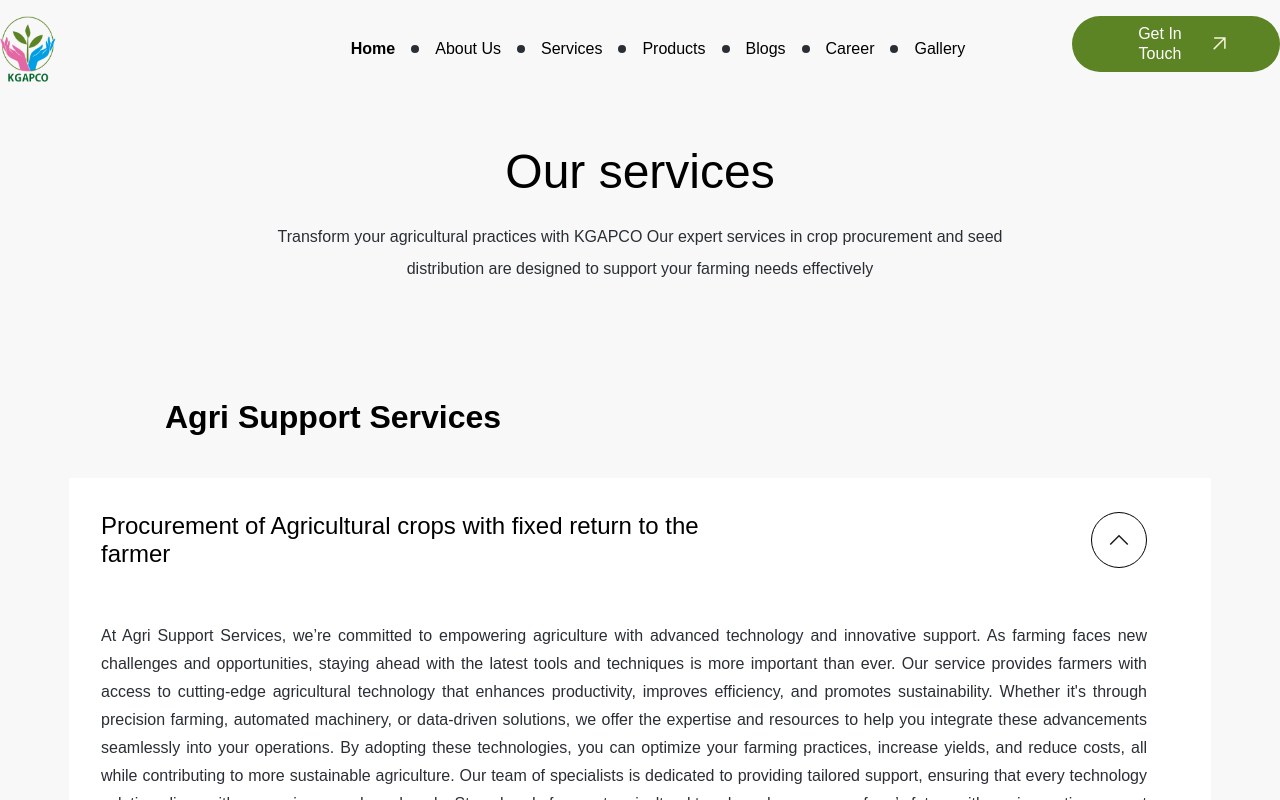
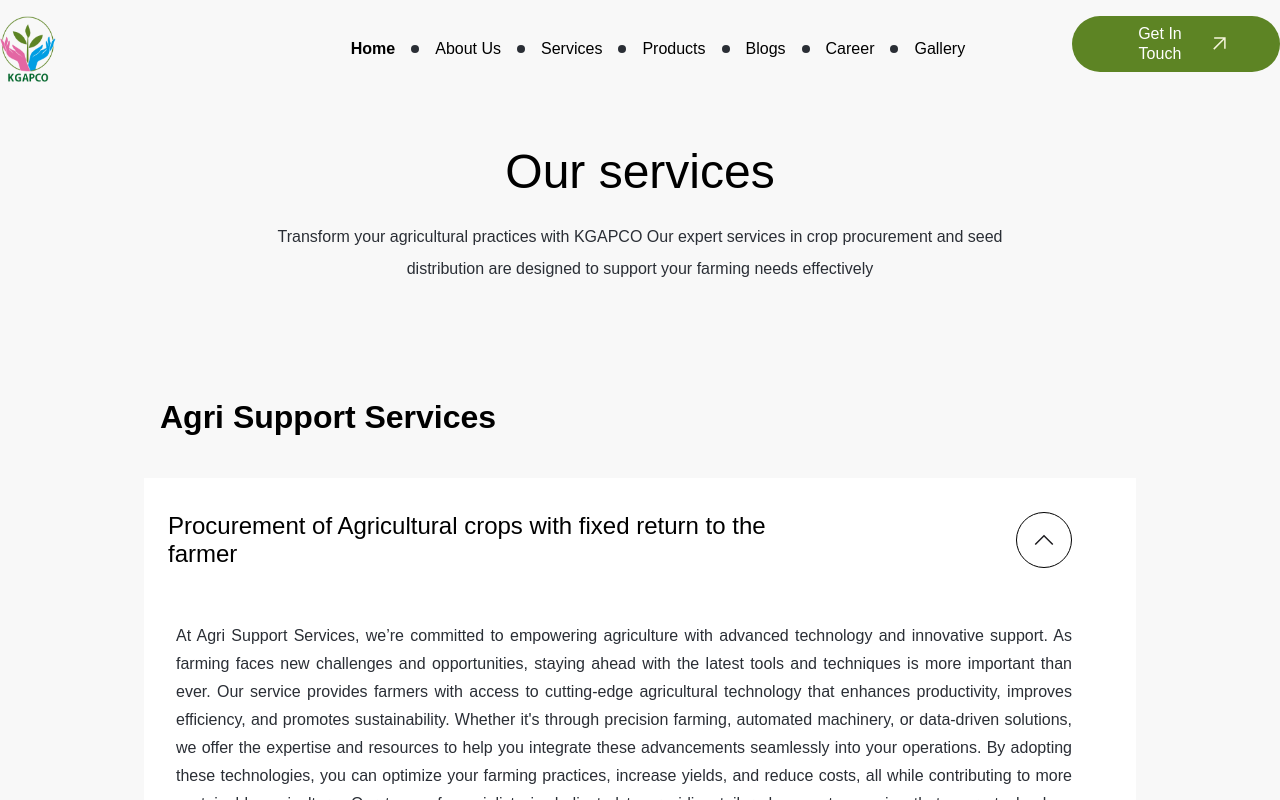
Before and after one commit to Vaishak2/Kerala_Agricultural_Producer_Firm, a React (Create React App) app: page /services in a window 1280 px wide. Both pictures are taken after a click on the element 640 px from the left and 540 px from the top of the page. Shown: the top 800 px of the page. Built offline with nearby package versions, Linux system fonts and the light colour scheme.

Commit message:
commit service page

```diff
--- a/src/Pages/ServicesPage/ServicesPage.js
+++ b/src/Pages/ServicesPage/ServicesPage.js
@@ -73,8 +73,8 @@ function ServicesPage() {
     };
 
     return (
-        <div>
-            <div className='sm:w-[798px] w-[396px] sm:mx-auto ml-4 sm:mt-10'>
+        <div className='sm:px-16 px-4'>
+            <div className='sm:w-[798px] w-full sm:mx-auto sm:mt-10'>
                 <div className='sm:text-[48px] text-[32px] sm:font-medium sm:leading-[99px] leading-[99px]'>Our services</div>
                 <p className='sm:text-[16px] text-[16px] sm:font-light sm:leading-8 leading-[28px] text-[#2A2E35]'>
                     Transform your agricultural practices with KGAPCO Our expert services in crop
@@ -83,16 +83,16 @@ function ServicesPage() {
                 </p>
             </div>
             {servicesData.sections.map((section, sectionIndex) => (
-                <div className='' key={sectionIndex}>
+                <div className='sm:px-20' key={sectionIndex}>
                     <div className='sm:mt-[104px] mt-12 ml-4 '>
-                        <h1 className='sm:text-[32px] text-[22px] leading-[57px] sm:font-semibold font-medium text-start sm:ml-[149px]'>{section.title}</h1>
+                        <h1 className='sm:text-[32px] text-[22px] leading-[57px] sm:font-semibold font-medium text-start'>{section.title}</h1>
                     </div>
 
                     {section.items.map((item, itemIndex) => (
-                        <div className='sm:mt-8 mt-2' key={itemIndex}>
+                        <div className='sm:mt-8 mt-2 ' key={itemIndex}>
                             <div
                                 onClick={() => toggleDropdown(sectionIndex, itemIndex)}
-                                className='sm:w-[1142px] w-[396px] bg-[#ffff] sm:py-[34px] py-6 mx-auto text-start sm:pl-[32px] pl-6 sm:pr-16 pr-[28px] justify-between flex'
+                                className='sm:w-full w-full bg-[#FFFFFF] sm:py-[34px] py-6 mx-auto text-start  pl-6 sm:pr-16 pr-[28px] justify-between flex'
                             >
                                 <h1 className='sm:text-[24px] text-[16px] w-[270px] sm:w-[664px] leading-6 sm:leading-7 font-medium my-auto'>
                                     {getTruncatedTitle(item.title, sectionIndex, itemIndex)}
@@ -104,7 +104,7 @@ function ServicesPage() {
                                 />
                             </div>
                             {openDropdown[`${sectionIndex}-${itemIndex}`] && (
-                                <div className='sm:w-[1142px] w-[396px] bg-[#FFFFFF] py-[20px] mx-auto text-justify pl-[32px] text-[#2A2E35] pr-16'>
+                                <div className='sm:w-full w-full bg-[#FFFFFF] py-[20px] mx-auto text-justify pl-[32px] text-[#2A2E35] pr-16'>
                                     <p className='text-[16px] sm:leading-7 font-light'>
                                         {item.content}
                                     </p>
```
